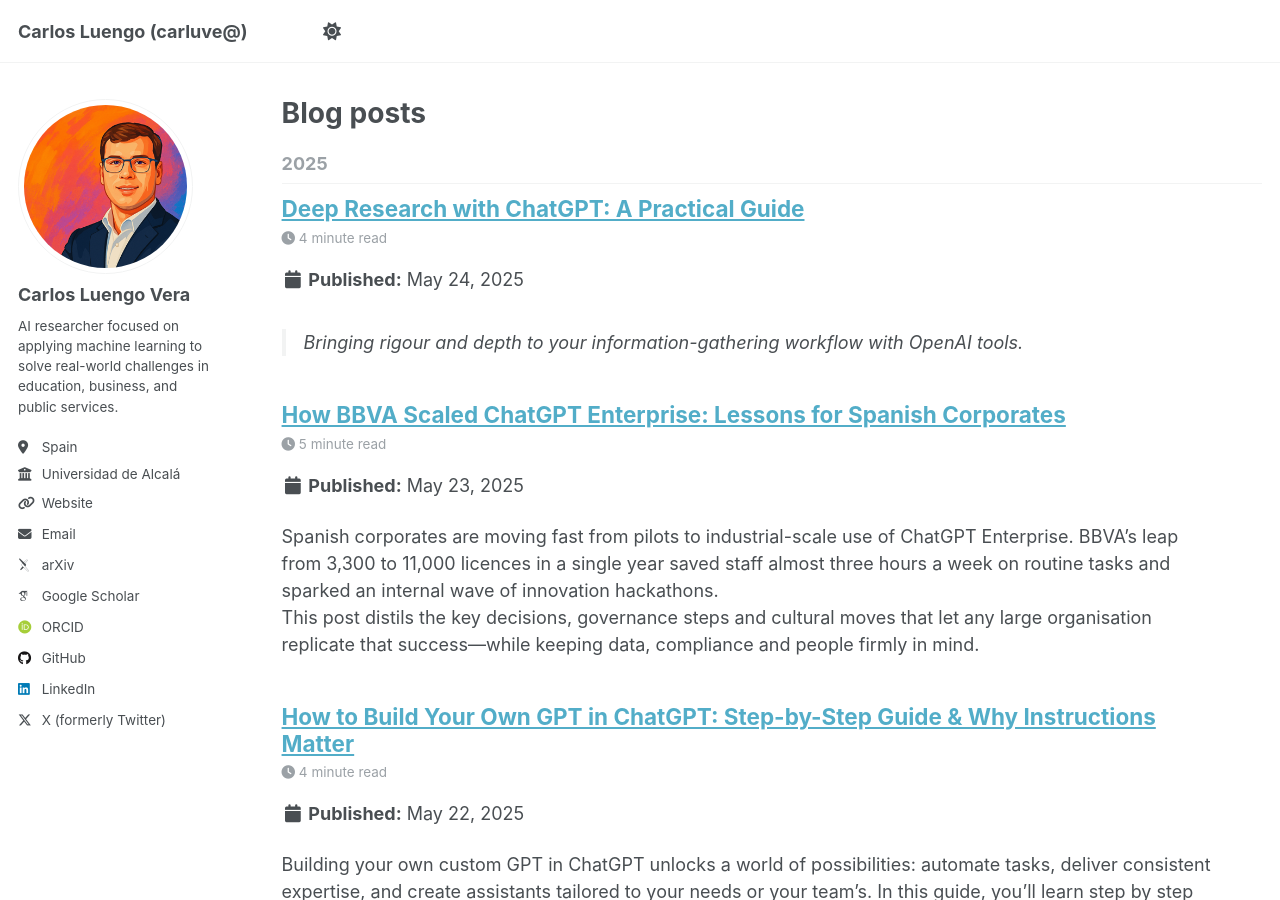
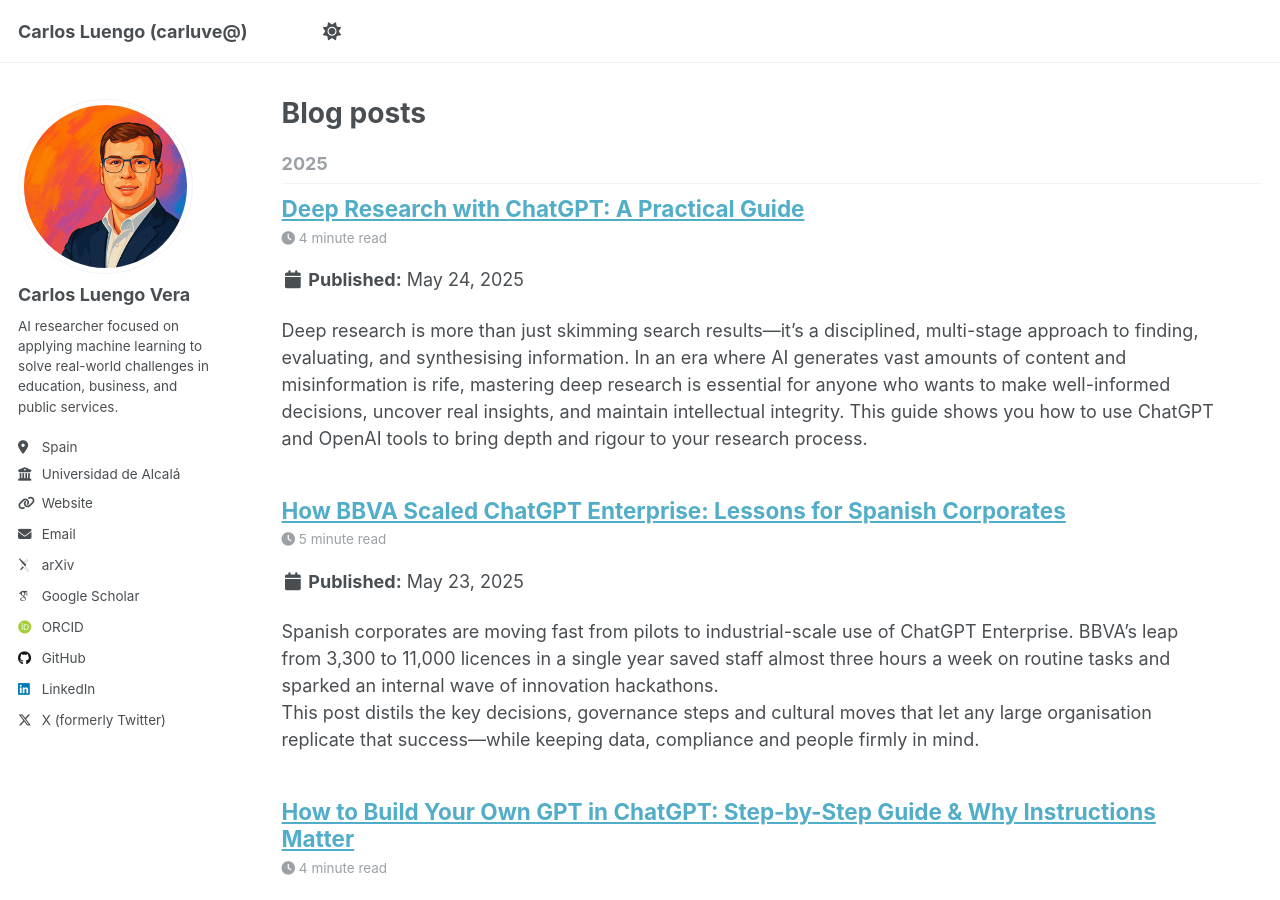
Before and after one commit to Carluve/carluve.github.io, a Jekyll site: the page built from _pages/year-archive.html, in a window 1280 px wide and 900 px high. Built offline with Jekyll 4.4.1, drawn with Linux system fonts in a browser that asks for light colours; some web fonts are replaced.

Commit message:
Enhance deep research ChatGPT guide with introductory content and clarify section titles

```diff
--- a/_posts/2025-05-24-deep-research-chatgpt-guide.md
+++ b/_posts/2025-05-24-deep-research-chatgpt-guide.md
@@ -12,6 +12,8 @@
 image: /images/post/2025/202505_deepresearch.png
 ---
 
+Deep research is more than just skimming search results—it's a disciplined, multi-stage approach to finding, evaluating, and synthesising information. In an era where AI generates vast amounts of content and misinformation is rife, mastering deep research is essential for anyone who wants to make well-informed decisions, uncover real insights, and maintain intellectual integrity. This guide shows you how to use ChatGPT and OpenAI tools to bring depth and rigour to your research process.
+
 > *Bringing rigour and depth to your information-gathering workflow with OpenAI tools.*
 
 ---
@@ -22,7 +24,7 @@
 
 ## Table of Contents
 - [Table of Contents](#table-of-contents)
-- [What Do We Mean by “Deep Research”?](#what-do-we-mean-by-deep-research)
+- [What Do We Mean by "Deep Research"?](#what-do-we-mean-by-deep-research)
 - [Why Deep Research Matters in the Age of AI](#why-deep-research-matters-in-the-age-of-ai)
 - [Core Concepts](#core-concepts)
   - [1. Problem Definition](#1-problem-definition)
@@ -43,7 +45,7 @@
 
 ---
 
-## What Do We Mean by “Deep Research”?
+## What Do We Mean by "Deep Research"?
 Deep research goes beyond a quick skim of search-engine snippets. It is a **structured, multi-stage process** designed to:
 
 - formulate precise research questions,
```
